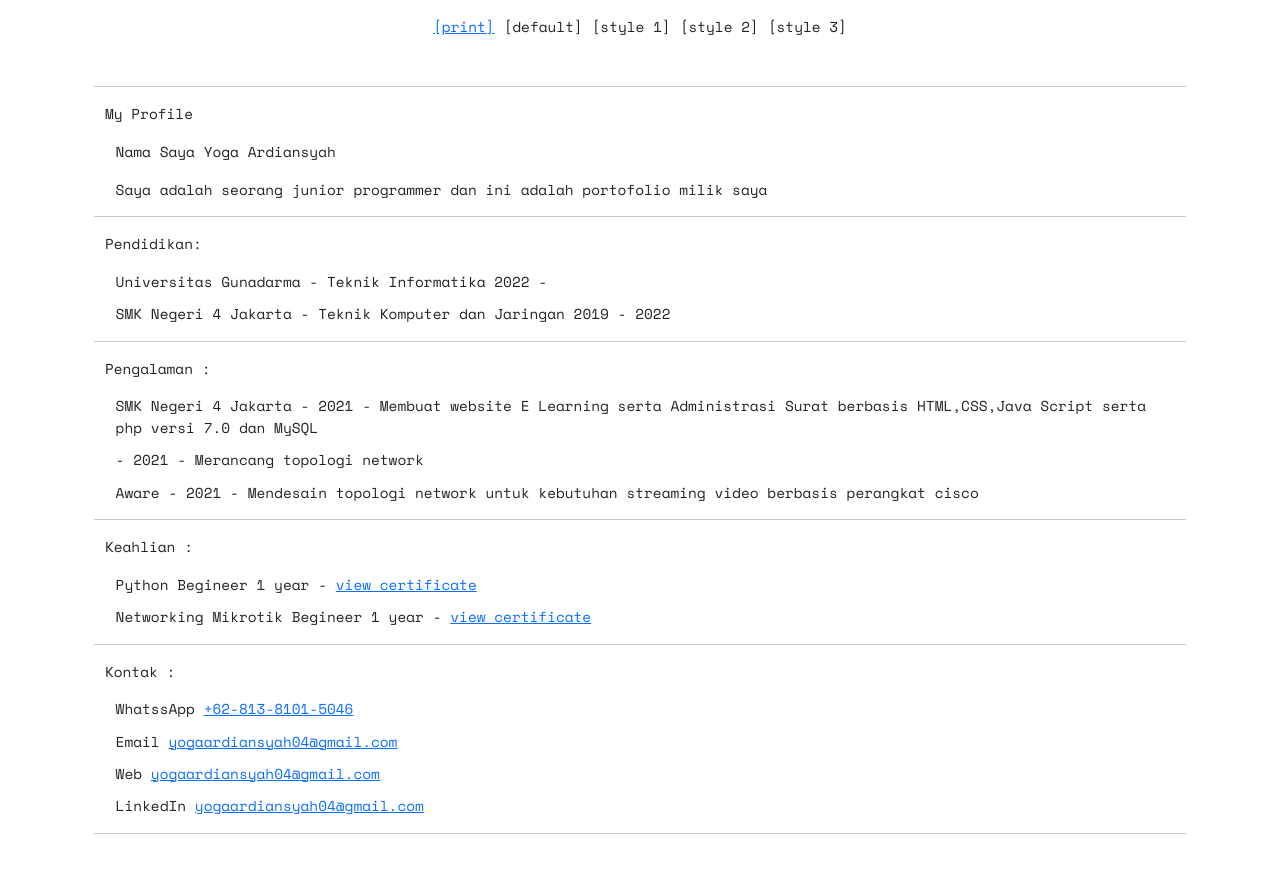
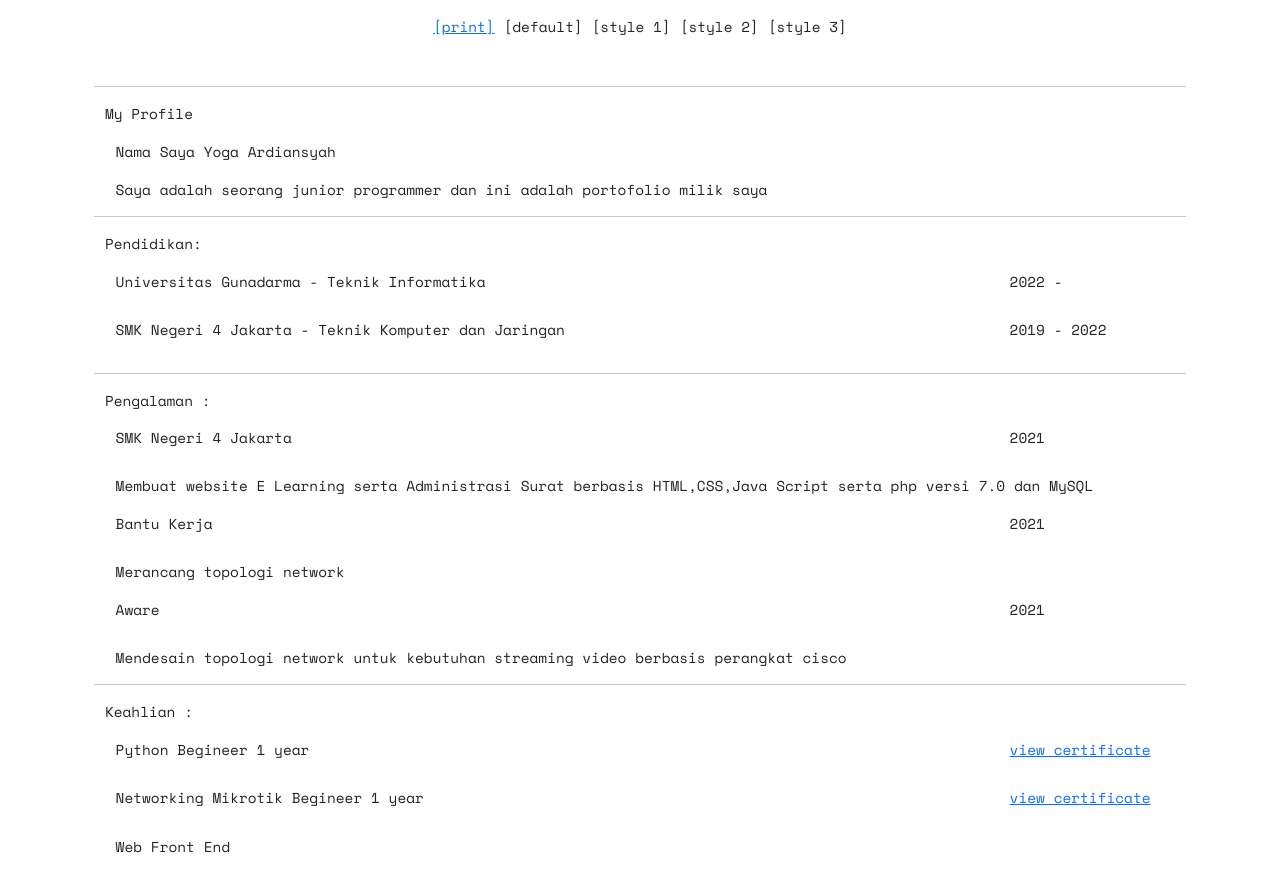
Before and after one commit to yogaardiansyah/yogaardiansyah.github.io, a plain HTML site: page index.html in a window 1280 px wide. Shown: the top 876 px of the page. Before the commit the page ends 850 px from the top, so only its background shows below. Drawn offline with nearby package versions, Linux system fonts and the light colour scheme.

Commit message:
Update index.html

```diff
--- a/index.html
+++ b/index.html
@@ -28,7 +28,9 @@
         <div>
             <img class="pfp">
         </div>
+
         <hr>
+
         <div>
             <p>
                 My Profile
@@ -44,66 +46,80 @@
                 </p>
             </div>
         </div>
+
         <hr>
+
         <div>
             <p>
                 Pendidikan:
             </p>
             <div>
-                <span>
-                    <p>
+                <div class="row">
+                    <p class="col-10">
                         Universitas Gunadarma - Teknik Informatika
                     </p>
-                    <p>
+                    <p class="col-2">
                         2022 -
                     </p>
-                </span>
+                </div>
             </div>
             <div>
-                <span>
-                    <p>
+                <div class="row">
+                    <p class="col-10">
                         SMK Negeri 4 Jakarta - Teknik Komputer dan Jaringan
                     </p>
-                    <p>
+                    <p class="col-2">
                         2019 - 2022
                     </p>
-                </span>
                 </div>
             </div>
+        </div>
+
         <hr>
+
         <div>
             <p>
                 Pengalaman :
             </p>
             <div>
-                <span>
+                <div class="row">
+                    <p class="col-10">
+                        SMK Negeri 4 Jakarta
+                    </p>
+                    <p class="col-2">
+                        2021
+                    </p>
+                </div>
                 <p>
-                        SMK Negeri 4 Jakarta - 2021 -
+                    Membuat website E Learning serta Administrasi Surat berbasis HTML,CSS,Java Script serta php
+                    versi 7.0 dan MySQL
                 </p>
-                    <p>
-                        Membuat website E Learning serta Administrasi Surat berbasis HTML,CSS,Java Script serta php versi 7.0 dan MySQL
-                    </p>
-                </span>
             </div>
             <div>
-                <span>
-                    <p>
-                       - 2021 -
+                <div class="row">
+                    <p class="col-10">
+                        Bantu Kerja
                     </p>
+                    <p class="col-2">
+                        2021
+                    </p>
+                </div>
                 <p>
                     Merancang topologi network
                 </p>
-                </span>
             </div>
             <div>
-                <span>
-                    <p>
-                        Aware - 2021 -
+                <div class="row">
+                    <p class="col-10">
+                        Aware
                     </p>
+                    <p class="col-2">
+                        2021
+                    </p>
+                </div>
                 <p>
                     Mendesain topologi network untuk kebutuhan streaming video berbasis perangkat cisco
                 </p>
-                </span>
             </div>
         </div>
         <hr>
@@ -112,24 +128,40 @@
                 Keahlian :
             </p>
             <div>
-                <span>
-                    <p>
-                        Python Begineer 1 year -
+                <div class="row">
+                    <p class="col-10">
+                        Python Begineer 1 year
                     </p>
+                    <p class="col-2">
                         <a href="#">
                             view certificate
                         </a>
-                </span>
+                    </p>
+                </div>
             </div>
             <div>
-                <span>
-                    <p>
-                        Networking Mikrotik  Begineer 1 year -
+                <div class="row">
+                    <p class="col-10">
+                        Networking Mikrotik Begineer 1 year
                     </p>
+                    <p class="col-2">
                         <a href="#">
                             view certificate
                         </a>
-                </span>
+                    </p>
+                </div>
+            </div>
+            <div>
+                <div class="row">
+                    <p class="col-10">
+                        Web Front End
+                    </p>
+                    <p class="col-2">
+                        <a href="#">
+
+                        </a>
+                    </p>
+                </div>
             </div>
         </div>
         <hr>
@@ -138,36 +170,28 @@
                 Kontak :
             </p>
             <div>
-                <span>
                 <p>
                     WhatssApp
                 </p>
                 <a href="https://wa.me/6281381015046">+62-813-8101-5046 </a>
-                </span>
             </div>
             <div>
-                <span>
                 <p>
                     Email
                 </p>
                 <a href="#">yogaardiansyah04@gmail.com</a>
-                </span>
             </div>
             <div>
-                <span>
                 <p>
                     Web
                 </p>
                 <a href="#">yogaardiansyah04@gmail.com</a>
-                </span>
             </div>
-            <div>
-                <span>
+            <div >
                 <p>
                     LinkedIn
                 </p>
                 <a href="#">yogaardiansyah04@gmail.com</a>
-                </span>
             </div>
         </div>
         <hr>
```
Lines whose indentation alone changed are shown as unchanged.
